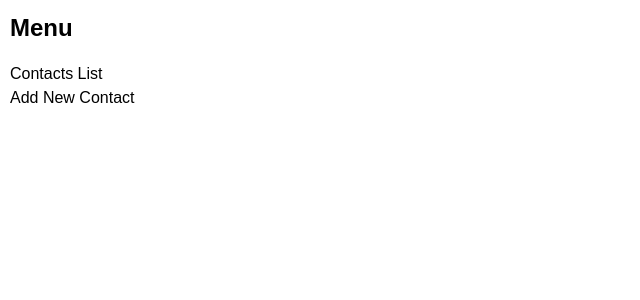
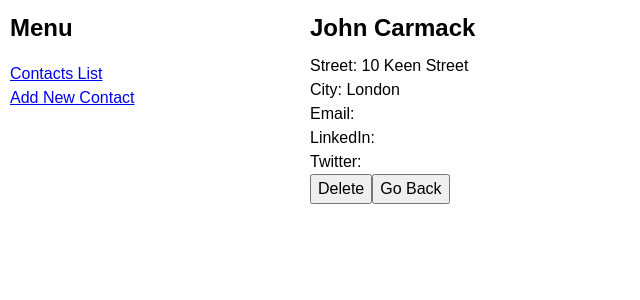
Before and after one commit to boolean-uk/react-address-book, a React (Create React App) app: page /contacts/1 in a window 1280 px wide. Shown: the top 300 px of the page, without its empty margins (0-640 px from the left). Built offline with nearby package versions, Linux system fonts and the light colour scheme; data requests are answered from the project's data file.

Commit message:
Completed standard criteria and some extensions

```diff
--- a/db/db.json
+++ b/db/db.json
@@ -13,6 +13,16 @@
       "lastName": "Hopper",
       "street": "32 Deebug Road",
       "city": "London"
+    },
+    {
+      "firstName": "Σταύρος",
+      "lastName": "Σπηλιόπουλος",
+      "street": "Μίλωνος",
+      "city": "ΑΘΗΝΑ",
+      "email": "stavros_1996@windowslive.com",
+      "linkedIn": "linkedin_stavros",
+      "twitter": "stavros",
+      "id": 3
     }
   ]
 }
--- a/package.json
+++ b/package.json
@@ -5,7 +5,7 @@
   "keywords": [],
   "main": "src/index.js",
   "dependencies": {
-    "json-server": "^0.17.1",
+    "json-server": "^0.17.3",
     "react": "18.2.0",
     "react-dom": "18.2.0",
     "react-router-dom": "^6.8.0",
--- a/src/App.js
+++ b/src/App.js
@@ -3,26 +3,33 @@ import { Link, Route, Routes } from "react-router-dom"
 import ContactsList from "./components/ContactsList"
 import ContactsAdd from "./components/ContactsAdd"
 import ContactsView from "./components/ContactsView"
+import ContactsUpdate from "./components/ContactsUpdate"
 import "./styles/styles.css"
 
 export default function App() {
   const [contacts, setContacts] = useState([])
 
-  //TODO: Load all contacts on useEffect when component first renders
+  useEffect(() => {
+    fetch('http://localhost:4000/contacts')
+    .then(res => res.json())
+    .then(data => setContacts(data))
+  }, [])
 
   return (
     <>
       <nav>
         <h2>Menu</h2>
         <ul>
-          {/* TODO: Make these links */}
-          <li>Contacts List</li>
-          <li>Add New Contact</li>
+          <li><Link to={'/'}>Contacts List</Link></li>
+          <li><Link to={'/contacts/add'}>Add New Contact</Link></li>
         </ul>
       </nav>
       <main>
         <Routes>
-          {/* TODO: Add routes here  */}
+          <Route path='/' element={<ContactsList contacts={contacts} />} />
+          <Route path='/contacts/:id' element={<ContactsView contacts={contacts} setContacts={setContacts}/>} />
+          <Route path='/contacts/add' element={<ContactsAdd contacts={contacts} setContacts={setContacts}/>} />
+          <Route path='/contacts/update/:id' element={<ContactsUpdate contacts={contacts} setContacts={setContacts}/>} />
         </Routes>
       </main>
     </>
--- a/src/components/ContactsAdd.js
+++ b/src/components/ContactsAdd.js
@@ -1,34 +1,77 @@
 import { useState } from "react"
-import { useNavigate } from "react-router-dom";
+import { useNavigate, Link } from "react-router-dom";
 
-function ContactsAdd(props) {
+function ContactsAdd({contacts, setContacts}) {
+  const navigate = useNavigate()
+  const [formData, setFormData] = useState({
+    firstName: '',
+    lastName: '',
+    street: '',
+    city:'',
+    email: '',
+    linkedIn: '',
+    twitter: ''
+  })
 
-  // setContacts and contacts must be passed as props
-  // to this component so new contacts can be added to the
-  // state
-  const { setContacts, contacts } = props
 
-  //TODO: Implement controlled form
-  //send POST to json server on form submit
+  const handleChange = (e) => {
+    setFormData({...formData, [e.target.name]: e.target.value})
+  }
+
+  const handleSubmit = async (e) => {
+    e.preventDefault()
+    const res = await fetch('http://localhost:4000/contacts/', {
+      method: 'POST',
+      headers: {
+        'Content-Type': 'application/json'
+      },
+      body: JSON.stringify(formData)
+    })
+
+    const data = await res.json()
+    setContacts([...contacts, data])
+    navigate('/')
+  }
 
   return (
-    <form className="form-stack contact-form">
+    <form className="form-stack contact-form" onSubmit={handleSubmit}>
       <h2>Create Contact</h2>
 
       <label htmlFor="firstName">First Name</label>
-      <input id="firstName" name="firstName" type="text" required />
+      <input id="firstName" name="firstName" type="text" required
+      onChange={handleChange} value={formData.firstName} />
 
       <label htmlFor="lastName">Last Name:</label>
-      <input id="lastName" name="lastName" type="text" required/>
+      <input id="lastName" name="lastName" type="text" required
+      onChange={handleChange} value={formData.lastName}/>
 
       <label htmlFor="street">Street:</label>
-      <input id="street" name="street" type="text" required/>
+      <input id="street" name="street" type="text" required
+      onChange={handleChange} value={formData.street}/>
 
       <label htmlFor="city">City:</label>
-      <input id="city" name="city" type="text" required/>
+      <input id="city" name="city" type="text" required
+      onChange={handleChange} value={formData.city}/>
+
+      <label htmlFor="email">Email:</label>
+      <input id="email" name="email" type="email" required
+      onChange={handleChange} value={formData.email}/>
+
+      <label htmlFor="linkedIn">LinkedIn:</label>
+      <input id="linkedIn" name="linkedIn" type="text" required
+      onChange={handleChange} value={formData.linkedIn}/>
+
+      <label htmlFor="twitter">Twitter:</label>
+      <input id="twitter" name="twitter" type="text" required
+      onChange={handleChange} value={formData.twitter}/>
 
       <div className="actions-section">
-        <button className="button blue" type="submit">
+        <Link to={'/'}>
+          <button className="button blue" type="submit" >
+            Back
+          </button>
+        </Link>
+        <button className="button blue" type="submit" >
           Create
         </button>
       </div>
--- a/src/components/ContactsList.js
+++ b/src/components/ContactsList.js
@@ -20,8 +20,14 @@ function ContactsList(props) {
                 {firstName} {lastName}
               </p>
               <p>
-                { /** TODO: Make a Link here to view contact */}
-                View
+                <Link to={`contacts/${contact.id}`}>
+                  View
+                </Link>
+              </p>
+              <p>
+                <Link to={`contacts/update/${contact.id}`}>
+                  Edit
+                </Link>
               </p>
             </li>
           )
--- /dev/null
+++ b/src/components/ContactsUpdate.js
@@ -0,0 +1,91 @@
+import { useEffect, useState } from "react"
+import { useParams, useNavigate, Link } from "react-router-dom"
+
+function ContactsUpdate({contacts, setContacts}) {
+    const navigate = useNavigate()
+    const params = useParams()
+    const [formData, setFormData] = useState({
+        firstName: '',
+        lastName: '',
+        street: '',
+        city:'',
+        email: '',
+        linkedIn: '',
+        twitter: ''
+    })
+
+    useEffect(() => {
+        fetch(`http://localhost:4000/contacts/${params.id}`)
+        .then(res => res.json())
+        .then(data => setFormData(data))
+      }, [])
+
+    const handleChange = (e) => {
+        setFormData({...formData, [e.target.name]: e.target.value})
+    }
+
+    const handleUpdate = async (e) => {
+        e.preventDefault()
+        await fetch(`http://localhost:4000/contacts/${params.id}`, {
+            method: 'PATCH',
+            headers: {
+                'Content-Type': 'application/json'
+            },
+            body: JSON.stringify(formData)
+        })
+
+        await fetch('http://localhost:4000/contacts')
+        .then(res => res.json())
+        .then(data => setContacts(data))
+
+        navigate(`/contacts/${params.id}`)
+    }
+
+
+    return (
+        <form className="form-stack contact-form" onSubmit={handleUpdate}>
+        <h2>Update Contact</h2>
+
+        <label htmlFor="firstName">First Name</label>
+        <input id="firstName" name="firstName" type="text" required
+        onChange={handleChange} value={formData.firstName}/>
+
+        <label htmlFor="lastName">Last Name:</label>
+        <input id="lastName" name="lastName" type="text" required
+        onChange={handleChange} value={formData.lastName}/>
+
+        <label htmlFor="street">Street:</label>
+        <input id="street" name="street" type="text" required
+        onChange={handleChange} value={formData.street}/>
+
+        <label htmlFor="city">City:</label>
+        <input id="city" name="city" type="text" required
+        onChange={handleChange} value={formData.city}/>
+
+        <label htmlFor="email">Email:</label>
+        <input id="email" name="email" type="email" required
+        onChange={handleChange} value={formData.email}/>
+
+        <label htmlFor="linkedIn">LinkedIn:</label>
+        <input id="linkedIn" name="linkedIn" type="text" required
+        onChange={handleChange} value={formData.linkedIn}/>
+
+        <label htmlFor="twitter">Twitter:</label>
+        <input id="twitter" name="twitter" type="text" required
+        onChange={handleChange} value={formData.twitter}/>
+
+        <div className="actions-section">
+          <Link to={'/'}>
+            <button className="button blue" type="submit" >
+              Back
+            </button>
+          </Link>
+          <button className="button blue" type="submit" >
+            Update
+          </button>
+        </div>
+      </form>
+    )
+}
+
+export default ContactsUpdate
--- a/src/components/ContactsView.js
+++ b/src/components/ContactsView.js
@@ -1,12 +1,39 @@
 import { useEffect, useState } from "react"
-import { useParams } from "react-router-dom"
+import { useParams, useNavigate, Link } from "react-router-dom"
 
-function ContactsView() {
-  const [contact, setContact] = useState(false)
+function ContactsView({contacts, setContacts}) {
+  const navigate = useNavigate()
+  const [contact, setContact] = useState({
+    firstName: '',
+    lastName: '',
+    street: '',
+    city:'',
+    email: '',
+    linkedIn: '',
+    twitter: ''
+  })
 
-  //TODO: Get the contact to load from the params and fetch.
-  //With useEffect, load the contact when params changes
-  //and update contact state
+  const params = useParams()
+  console.log(contact)
+  //console.log(params)
+
+  useEffect(() => {
+    fetch(`http://localhost:4000/contacts/${params.id}`)
+    .then(res => res.json())
+    .then(data => setContact(data))
+  }, [])
+
+  const handleDelete = async () => {
+    await fetch(`http://localhost:4000/contacts/${params.id}`, {
+      method: 'DELETE'
+    })
+
+    await fetch('http://localhost:4000/contacts')
+      .then(res => res.json())
+      .then(data => setContacts(data))
+
+    navigate('/')
+  }
 
   if (!contact) {
     return <p>Loading</p>
@@ -15,7 +42,17 @@ function ContactsView() {
   return (
     <div>
       <h2>{contact.firstName} {contact.lastName}</h2>
-      <p>{contact.street} {contact.city}</p>
+      <p>Street: {contact.street}</p>
+      <p>City: {contact.city}</p>
+      <p>Email: {contact.email}</p>
+      <p>LinkedIn: {contact.linkedIn}</p>
+      <p>Twitter: {contact.twitter}</p>
+      <button onClick={handleDelete}>Delete</button>
+      <Link to={'/'}>
+        <button>
+          Go Back
+        </button>
+      </Link>
     </div>
   )
 }
```
Also changed, not shown: 1 other file (tests, documents, lock files or other folders).
